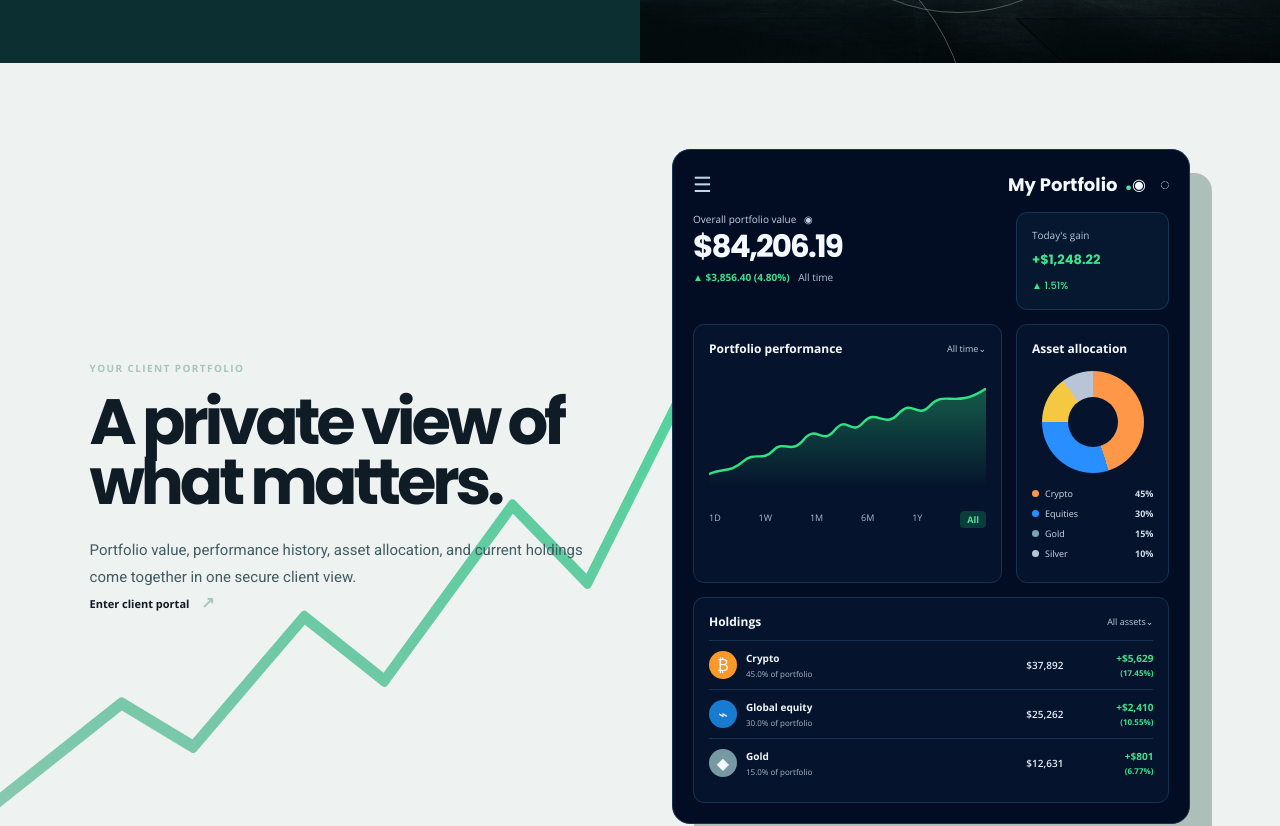
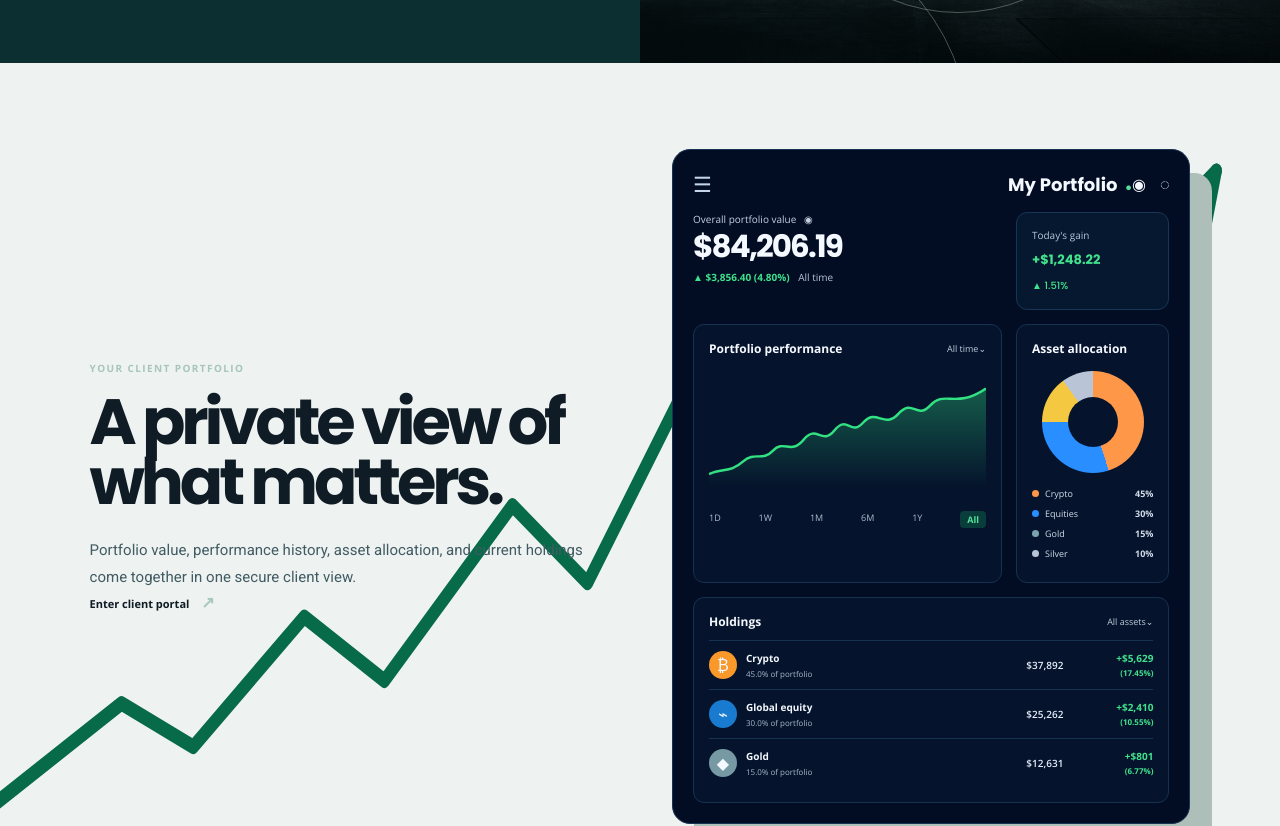
Before and after one commit to avaa68519-rgb/better-wealth-platform, a Next.js app: page / in a window 1280 px wide. Shown: the part 1940-2766 px from the top of the page. Built offline with nearby package versions, Linux system fonts and the light colour scheme; no server answers.

Commit message:
Strengthen portfolio growth arrow

```diff
--- a/src/app/page.tsx
+++ b/src/app/page.tsx
@@ -40,7 +40,7 @@ export default function Home() {
     <MarketTicker />
     <section id="solutions" className="bw-solutions"><header><p>Featured solutions</p><h2>Tools and opportunities<br /><em>built around your needs.</em></h2></header><div>{solutions.map(([number, title, description]) => <article key={number}><span>{number}</span><h3>{title}</h3><p>{description}</p><a href="#plans">Explore <b>→</b></a></article>)}</div></section>
     <section id="markets" className="bw-market-band"><div><p>Market perspective</p><h2>See the context<br />behind your capital.</h2><span className="bw-rule" /><p className="bw-market-copy">Follow selected market instruments and keep them alongside the holdings you care about most.</p><a href="#plans">View investment plans <b>→</b></a></div><div className="bw-market-visual"><span>MARKET<br />PERSPECTIVE</span><i /><i /><i /></div></section>
-    <section className="bw-portal-section"><svg className="bw-portfolio-growth-line" viewBox="0 0 1440 640" preserveAspectRatio="none" aria-hidden="true"><defs><linearGradient id="portfolio-growth" x1="0" x2="1" y1="1" y2="0"><stop stopColor="#139b69" stopOpacity=".48" /><stop offset="1" stopColor="#3bea9a" /></linearGradient></defs><polyline points="-36,598 112,510 196,548 326,434 420,490 570,336 658,404 782,218 876,286 1032,126 1126,190 1232,104 1355,35" fill="none" stroke="url(#portfolio-growth)" strokeLinecap="round" strokeLinejoin="round" strokeWidth="11" /><path d="M1270 70 L1355 35 L1322 118" fill="none" stroke="#3bea9a" strokeLinecap="round" strokeLinejoin="round" strokeWidth="11" /></svg><div className="bw-portal-copy"><p>Your client portfolio</p><h2>A private view of<br />what matters.</h2><p>Portfolio value, performance history, asset allocation, and current holdings come together in one secure client view.</p><Link href="/sign-in">Enter client portal <b>↗</b></Link></div><PortfolioPreview /></section>
+    <section className="bw-portal-section"><svg className="bw-portfolio-growth-line" viewBox="0 0 1440 640" preserveAspectRatio="none" aria-hidden="true"><polyline points="-36,598 112,510 196,548 326,434 420,490 570,336 658,404 782,218 876,286 1032,126 1126,190 1210,245 1280,168 1395,42" fill="none" stroke="#076b49" strokeLinecap="round" strokeLinejoin="round" strokeWidth="13" /><path d="M1284 129 L1395 42 L1365 160" fill="none" stroke="#076b49" strokeLinecap="round" strokeLinejoin="round" strokeWidth="13" /></svg><div className="bw-portal-copy"><p>Your client portfolio</p><h2>A private view of<br />what matters.</h2><p>Portfolio value, performance history, asset allocation, and current holdings come together in one secure client view.</p><Link href="/sign-in">Enter client portal <b>↗</b></Link></div><PortfolioPreview /></section>
     <section id="plans" className="bw-plans"><header><p>Investment plans</p><h2>Choose a plan built around your goals.</h2><span>Pick a comfortable portfolio tier during sign-up. Your selected plan follows you into your Better Wealth dashboard.</span></header><div className="bw-plan-grid">{plans.map((plan, index) => <article className={index === 1 ? "bw-plan-featured" : ""} key={plan.name}><div><span>{plan.label}</span></div><h3>{plan.name}</h3><p>{plan.description}</p><section><small>Minimum</small><strong>{plan.minimum}</strong></section><ul>{plan.features.map((feature) => <li key={feature}>✓ {feature}</li>)}</ul><a href="#contact">Choose {plan.name} <b>→</b></a></article>)}</div><small className="bw-plan-note">Plan suitability, fees, minimums, availability, and risk disclosures require approval before publication.</small></section>
     <section id="contact" className="bw-cta"><p>Begin your investment journey</p><h2>Ready to put your<br />capital to work?</h2><span>Open an account in minutes, or speak with Better Wealth about the next appropriate step.</span><div><Link href="/create-account">Create account <b>→</b></Link><a href="mailto:hello@betterwealth.example">Talk to an advisor</a></div></section>
     <footer className="bw-footer"><Link href="/" className="brand"><BrandLogo inverse /></Link><div><a href="#solutions">Solutions</a><a href="#markets">Markets</a><a href="#plans">Investment plans</a><Link href="/sign-in">Client portal</Link></div><p>© 2026 Better Wealth Investment Group.<br />Capital is at risk. This site is not investment advice.</p></footer>
```
